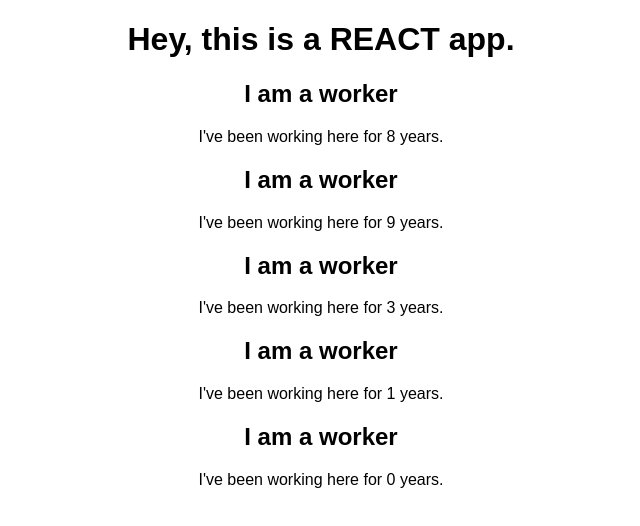
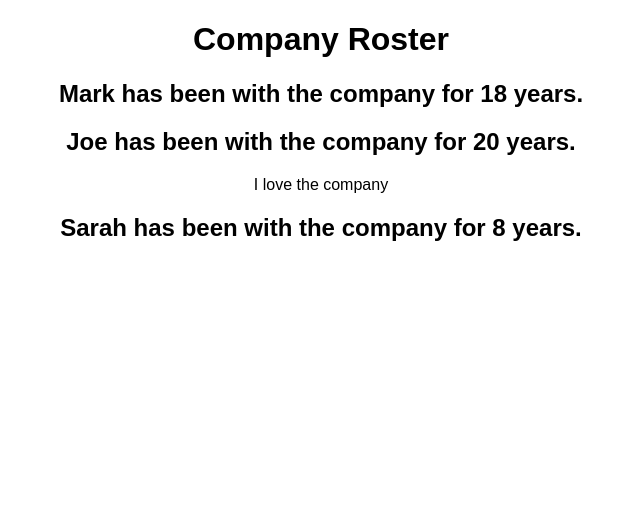
Before and after one commit to wisdev53548/react-sample, a React (Create React App) app: page / in a window 1280 px wide. Shown: the top 526 px of the page, without its empty margins (319-959 px from the left). Built offline with nearby package versions, Linux system fonts and the light colour scheme.

Commit message:
Added props to Person component

```diff
--- a/src/App.js
+++ b/src/App.js
@@ -6,12 +6,10 @@ class App extends Component {
   render() {
     return (
       <div className="App">
-        <h1>Hey, this is a REACT app.</h1>
-        <Person />
-        <Person />
-        <Person />
-        <Person />
-        <Person />
+        <h1>Company Roster</h1>
+        <Person name="Mark" />
+        <Person name="Joe">I love the company</Person>
+        <Person name="Sarah" />
       </div>
     );
   }
--- a/src/Person/Person.js
+++ b/src/Person/Person.js
@@ -1,10 +1,10 @@
 import React from 'react'
 
-const person = () => {
+const person = props => {
   return (
     <div>
-      <h2>I am a worker</h2>
-      <p>I've been working here for {Math.floor(Math.random() * 10)} years.</p>
+      <h2>{props.name} has been with the company for {(Math.floor(Math.random() * 20) + 1)} years.</h2>
+      <p>{props.children}</p>
     </div>
   )
 }
```
